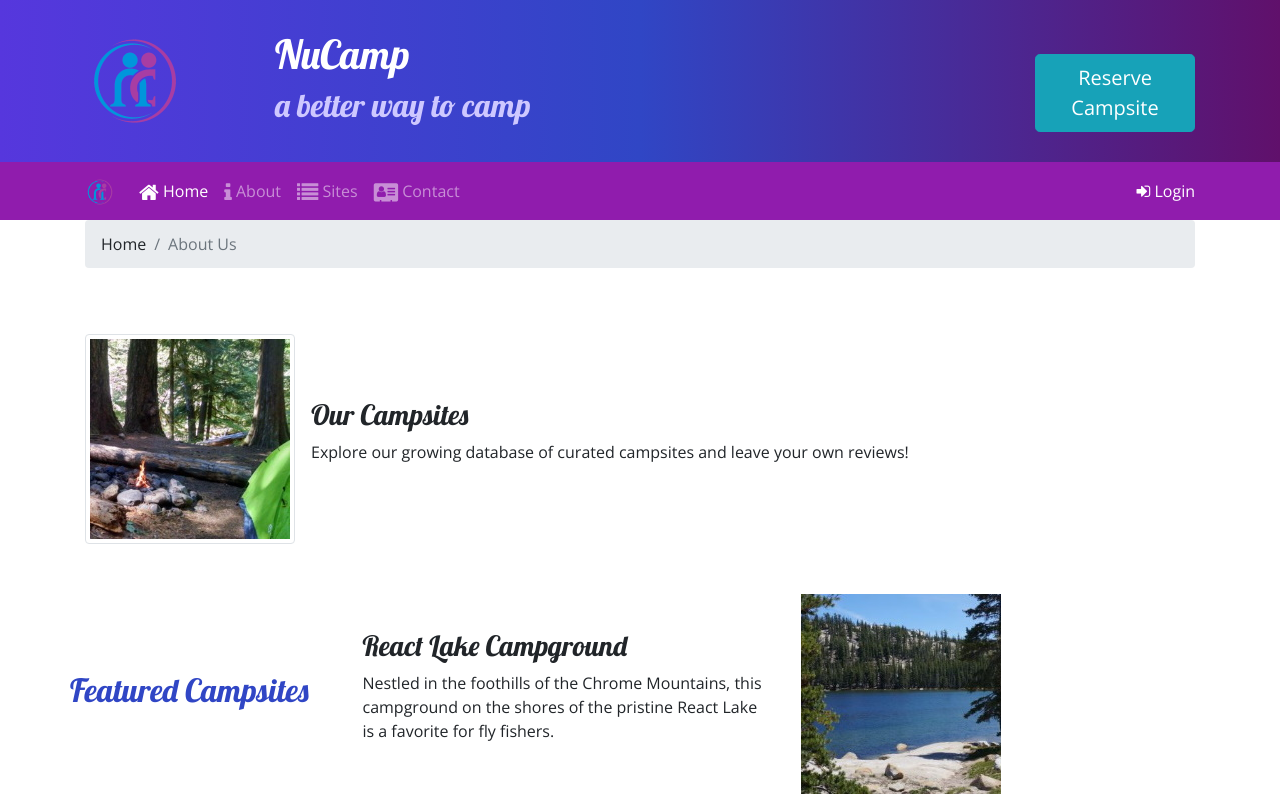
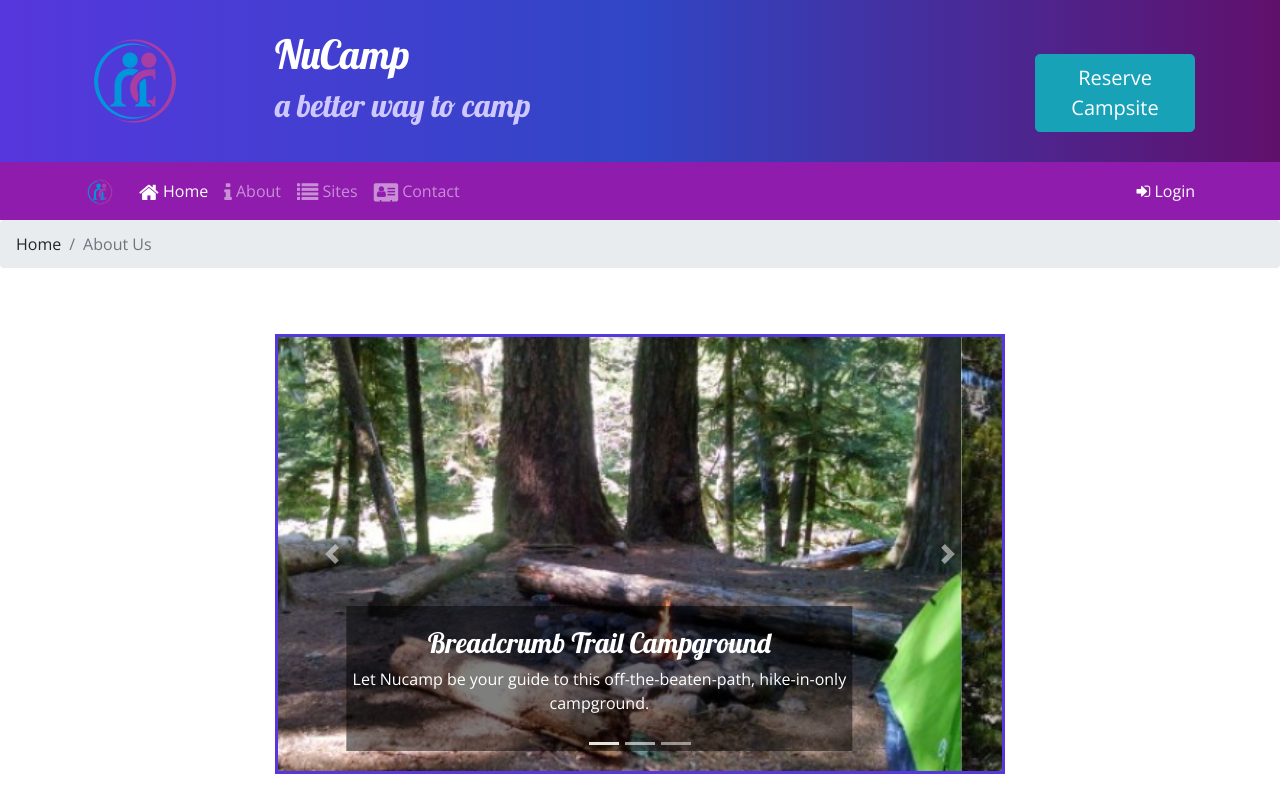
Before and after one commit to BennyDeet/bootstrap, a website: page index.html in a window 1280 px wide. Shown: the top 800 px of the page. Drawn offline with nearby package versions, Linux system fonts and the light colour scheme.

Commit message:
Carousel

```diff
--- a/css/styles.css
+++ b/css/styles.css
@@ -45,3 +45,11 @@ a, a:hover {
   color: inherit;
   text-decoration: none;
 }
+
+.carousel-caption {
+  background-color: rgba(0, 0, 0, 0.5);
+}
+
+.carousel {
+  border: solid #5637DD;
+}
--- a/index.html
+++ b/index.html
@@ -31,7 +31,9 @@
                     <h2>a better way to camp</h2>
                 </div>
                 <div class="col col-md-4 col-xl-2 mt-4">
-                    <a href="contactus.html#reserveForm" role="button" class="btn btn-lg btn-info" data-toggle="tooltip" data-placement="bottom" data-html="true" title="Or call us at <br /><strong>1-206-555-1234</strong>">Reserve Campsite</a>
+                    <a href="contactus.html#reserveForm" role="button" class="btn btn-lg btn-info" data-toggle="tooltip"
+                        data-placement="bottom" data-html="true"
+                        title="Or call us at <br /><strong>1-206-555-1234</strong>">Reserve Campsite</a>
                 </div>
             </div>
         </div>
@@ -75,11 +77,13 @@
                             <div class="form-row">
                                 <div class="form-group col-12">
                                     <label class="sr-only" for="loginEmail">Email address</label>
-                                    <input type="email" class="form-control form-control-sm" id="loginEmail" placeholder="Enter email">
+                                    <input type="email" class="form-control form-control-sm" id="loginEmail"
+                                        placeholder="Enter email">
                                 </div>
                                 <div class="form-group col-12">
                                     <label class="sr-only" for="loginPassword">Password</label>
-                                    <input type="password" class="form-control form-control-sm" id="loginPassword" placeholder="Password">
+                                    <input type="password" class="form-control form-control-sm" id="loginPassword"
+                                        placeholder="Password">
                                 </div>
                                 <div class="col">
                                     <div class="form-check">
@@ -89,7 +93,8 @@
                                 </div>
                             </div>
                             <div class="form-row">
-                                <button type="button" class="btn btn-secondary btn-sm ml-auto" data-dismiss="modal">Cancel</button>
+                                <button type="button" class="btn btn-secondary btn-sm ml-auto"
+                                    data-dismiss="modal">Cancel</button>
                                 <button type="submit" class="btn btn-primary btn-sm ml-1">Sign in</button>
                             </div>
                         </form>
@@ -99,7 +104,6 @@
         </div>
     </div>
 
-    <div class="container ">
     <div class="row">
         <div class="col">
             <ol class="breadcrumb">
@@ -108,10 +112,49 @@
             </ol>
         </div>
     </div>
+    <div class="container ">
+        <div class="row row-content">
+            <div class="col-md-8 mx-auto">
+                <div id="homeCarousel" class="carousel slide" data-ride="carousel">
+                    <ol class="carousel-indicators">
+                        <li data-target="#homeCarousel" data-slide-to="0" class="active"></li>
+                        <li data-target="#homeCarousel" data-slide-to="1"></li>
+                        <li data-target="#homeCarousel" data-slide-to="2"></li>
+                    </ol>
+                    <div class="carousel-inner">
+                        <div class="carousel-item active">
+                            <img class="d-block w-100" src="img/breadcrumb-trail.jpg"
+                                alt="Breadcrumb Trail Campground" />
+                            <div class="carousel-caption">
+                                <h3>Breadcrumb Trail Campground</h3>
+                                <p class="d-none d-sm-block">Let Nucamp be your guide to this off-the-beaten-path, hike-in-only campground.</p>
                             </div>
-
-
-    <div class="container">
+                        </div>
+                        <div class="carousel-item">
+                            <img class="d-block w-100" src="img/react-lake.jpg" alt="React Lake Campground" />
+                            <div class="carousel-caption">
+                                <h3>Nestled in the foothills of the Chrome Mountains</h3>
+                                <p class="d-none d-sm-block">this campground on the shores of the pristine React Lake is a favorite for fly fishers.</p>
+                            </div>
+                        </div>
+                        <div class="carousel-item">
+                            <img class="d-block w-100" src="img/chrome-river.jpg" alt="Chrome River Campground" />
+                            <div class="carousel-caption">
+                                <h3>Spend a few sunny days and starry nights</h3>
+                                <p class="d-none d-sm-block">beneath a canopy of old-growth firs at this enchanting spot by the Chrome River.</p>
+                            </div>
+                        </div>
+                    </div>
+                    <a class="carousel-control-prev" href="#homeCarousel" role="button" data-slide="prev">
+                        <span class="carousel-control-prev-icon"></span>
+                        <span class="sr-only">Previous</span>
+                    </a>
+                    <a class="carousel-control-next" href="#homeCarousel" role="button" data-slide="next">
+                        <span class="carousel-control-next-icon"></span>
+                        <span class="sr-only">Next</span>
+                    </a>
+                </div>
+            </div>
             <div class="row row-content align-items-center">
                 <div class="col-sm-4 order-sm-last col-md-3">
                     <h2 class="text-sm-right">Discover & Review</h2>
@@ -122,7 +165,8 @@
                             alt="Breadcrumb Trail" />
                         <div class="media-body align-self-center">
                             <h3>Our Campsites</h3>
-                        <p class="d-none d-sm-block">Explore our growing database of curated campsites and leave your
+                            <p class="d-none d-sm-block">Explore our growing database of curated campsites and leave
+                                your
                                 own reviews!</p>
                         </div>
                     </div>
@@ -134,7 +178,8 @@
                     </div>
                     <div class="col">
                         <h3>React Lake Campground</h3>
-                    <p>Nestled in the foothills of the Chrome Mountains, this campground on the shores of the pristine
+                        <p>Nestled in the foothills of the Chrome Mountains, this campground on the shores of the
+                            pristine
                             React
                             Lake is a favorite for fly fishers.</p>
                     </div>
@@ -153,7 +198,8 @@
                                 alt="Bootstrap Outfitters" />
                             <div class="media-body align-self-center">
                                 <h3>Bootstrap Outfitters</h3>
-                            <p class="d-none d-sm-block">Bootstrap Outfitters supplies you with gear you need at prices
+                                <p class="d-none d-sm-block">Bootstrap Outfitters supplies you with gear you need at
+                                    prices
                                     you can't beat.</p>
                             </div>
                         </div>
```
Lines whose indentation alone changed are shown as unchanged.
